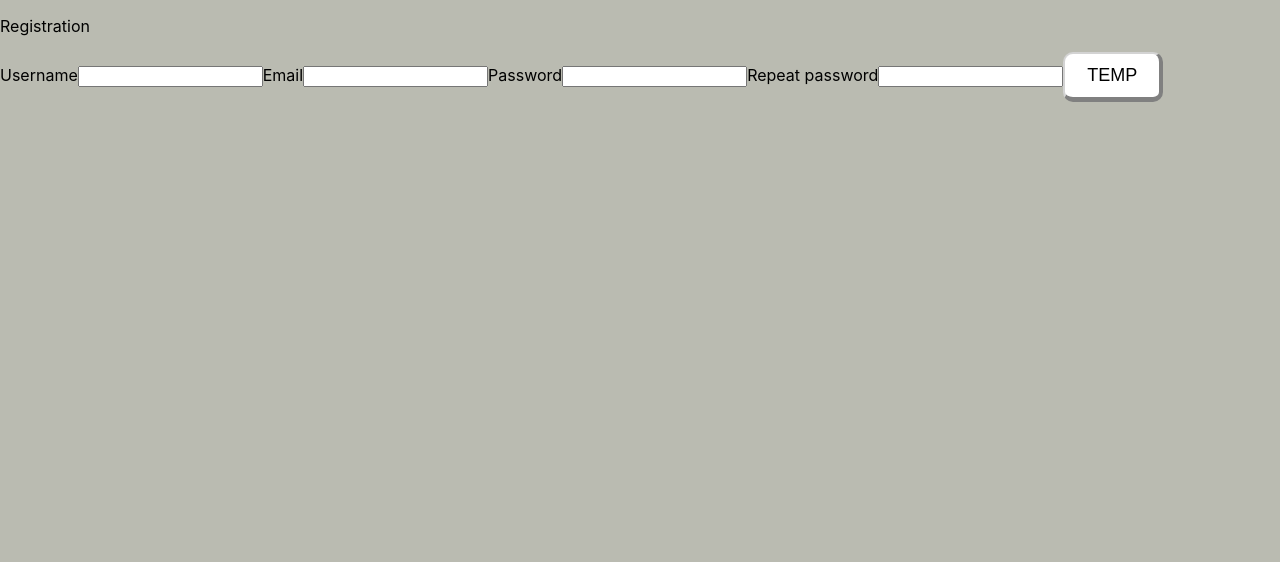
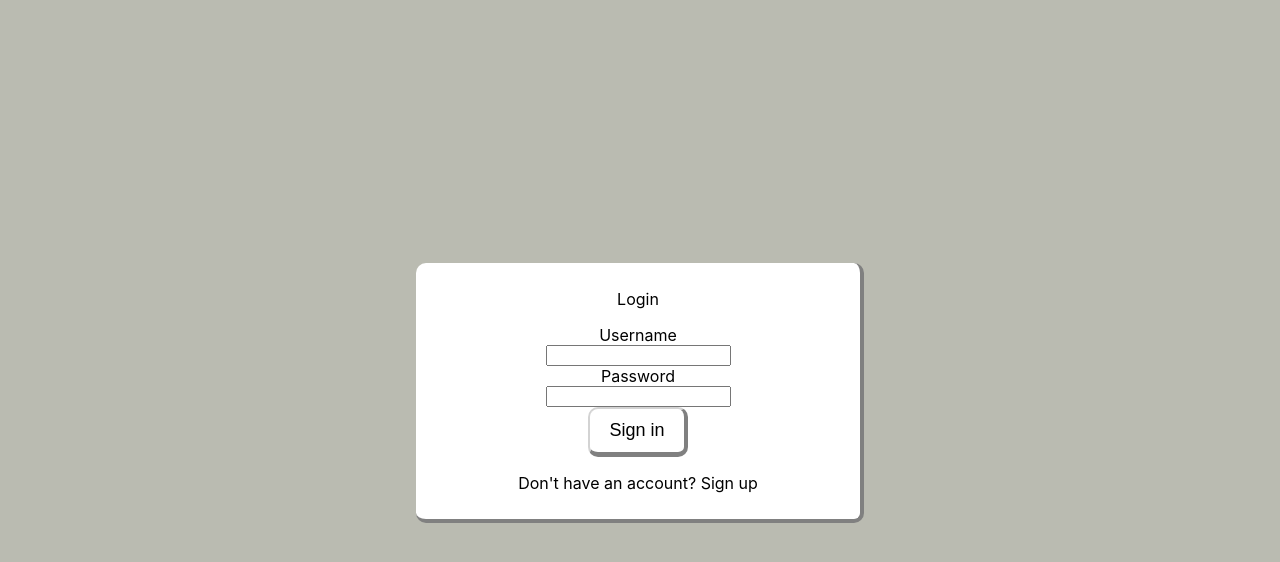
Before and after one commit to HungryM1NT/FSP_front, a React (Create React App) app: page /auth in a window 1280 px wide. Shown: the top 562 px of the page. Built offline with nearby package versions, Linux system fonts and the light colour scheme.

Commit message:
login div centered

```diff
--- a/src/components/AuthForm/AuthForm.css
+++ b/src/components/AuthForm/AuthForm.css
@@ -0,0 +1,25 @@
+.auth_div {
+    background-color: #fff;
+    padding: 10px;
+    /* margin-right: 15px; */
+    margin-bottom: 15px;
+    border-bottom: 4px solid gray;
+    border-right: 4px solid gray;
+    border-radius: 10px;
+    box-sizing: border-box;
+    /* align-items: center; */
+    /* justify-content: center; */
+    /* display: flex; */
+    min-width: 35%;
+    /* height: 60%; */
+    /* margin: auto; */
+    display: flex;
+    align-items: center;
+    flex-direction: column;
+}
+
+.field {
+    display: flex;
+    flex-direction: column;
+    align-items: center;
+}
--- a/src/components/AuthForm/AuthForm.tsx
+++ b/src/components/AuthForm/AuthForm.tsx
@@ -1,7 +1,12 @@
 import './AuthForm.css';
-import { HTMLInputTypeAttribute } from 'react';
+import { HTMLInputTypeAttribute, ReactElement } from 'react';
 import Button from '../Button/Button';
 
+
+interface Button {
+    lineName: string,
+    onclick: () => void,
+}
 
 interface Line {
     lineName: string,
@@ -12,28 +17,33 @@ interface Line {
 
 export interface Props {
     title: string,
-    lines: Array<Line>
+    lines: Array<Line>,
+    button: Button,
+    extraLine?: ReactElement
 }
 
 function AuthForm(props: Props) {
   return (
     <>
-      <div className='auth_form'>
+      <div className='auth_div'>
         <p className='form_title'>{props.title}</p>
-        <form>
+        <form className='auth_form'>
             {props.lines.map(
                 (line: Line) =>
-                <label>
-                    {line.lineName}
+                <div className='field'>
+                    <label>
+                        {line.lineName}
+                    </label>
                     <input
                         type={line.inputType}
                         required={line.isRequired}
                         minLength={line.minLength}
                     />
-                </label>
+                </div>
             )}
-            <Button name={"TEMP"} onclick={() => {}}/>
         </form>
+        <Button name={props.button.lineName} onclick={props.button.onclick}/>
+        {props.extraLine}
       </div>
     </>
   );
--- a/src/components/Navbar/Navbar.tsx
+++ b/src/components/Navbar/Navbar.tsx
@@ -23,7 +23,7 @@ function Navbar() {
         <div className='navbar_right'>
             <span className='username'>Ilya Ablyazov</span>
             <Button
-                name={"Log out"} onclick={() => {navigate("/Auth")}}
+                name={"Log out"} onclick={() => {navigate("/auth")}}
             />
         </div>
     </nav>
--- a/src/pages/AuthPage/AuthPage.css
+++ b/src/pages/AuthPage/AuthPage.css
@@ -0,0 +1,7 @@
+.auth_page {
+    height: 100vh;
+    width: 100vw;
+    justify-content: center;
+    align-items: center;
+    display: flex;
+}
--- a/src/pages/AuthPage/AuthPage.tsx
+++ b/src/pages/AuthPage/AuthPage.tsx
@@ -4,32 +4,37 @@ import AuthForm from '../../components/AuthForm/AuthForm';
 import { Props } from '../../components/AuthForm/AuthForm';
 
 
-const loginForm: Props = {
-  title: "Log in",
+function AuthPage() {
+  const [isLogin, setIsLogin] = useState(true);
+
+  let loginForm: Props = {
+    title: "Login",
     lines: [
       {lineName: "Username", inputType: "text", isRequired: true, minLength: 4},
       {lineName: "Password", inputType: "password", isRequired: true},
-  ]
+    ],
+    button: {lineName: "Sign in", onclick: () => {}},
+    extraLine: <p>Don't have an account? <span onClick={() => {setIsLogin(false)}}>Sign up</span></p>
   };
 
-const registerForm: Props = {
+  let registerForm: Props = {
     title: "Registration",
     lines: [
       {lineName: "Username", inputType: "text", isRequired: true, minLength: 4},
       {lineName: "Email", inputType: "email", isRequired: true},
       {lineName: "Password", inputType: "password", isRequired: true, minLength: 8},
       {lineName: "Repeat password", inputType: "password", isRequired: true, minLength: 8},
-  ]
+    ],
+    button: {lineName: "Create account", onclick: () => {}},
+    extraLine: <p>Have already an account? <span onClick={() => {setIsLogin(true)}}>Sign in</span></p>
   };
 
-function AuthPage() {
-  const [isLogin, setIsLogin] = useState(true);
   return (
-    <>
-      {!isLogin ?
+    <div className='auth_page'>
+      {isLogin ?
       (<AuthForm {...loginForm}/>) :
       (<AuthForm {...registerForm}/>)}
-      </>
+      </div>
     );
 }
 
--- a/src/pages/HomePage/HomePage.css
+++ b/src/pages/HomePage/HomePage.css
@@ -1,7 +1,3 @@
-body {
-  background-color: #BABBB1;
-}
-
 .container {
   display: grid;
   height: 100vh;
```
Lines whose indentation alone changed are shown as unchanged.
